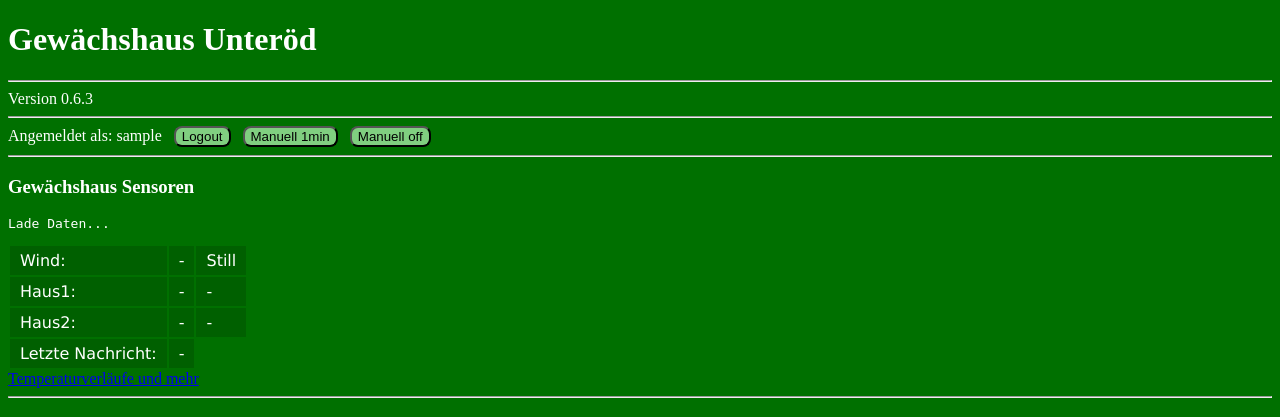
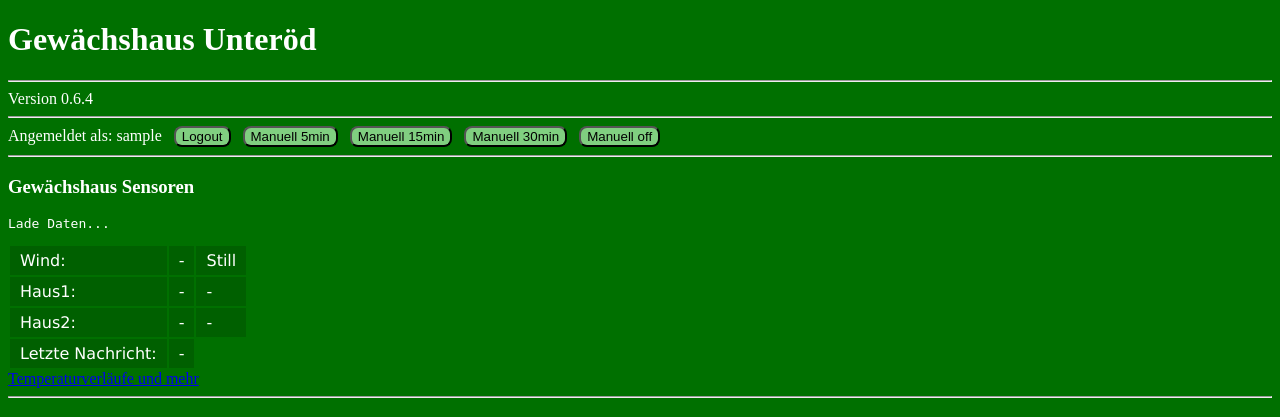
Before and after one commit to rundekugel/gwxhaus, a PHP site: page /gwxhaus.php in a window 1280 px wide. Shown: the top 417 px of the page. Run offline with PHP 8.4, Linux system fonts and the light colour scheme; the visitor is signed in with stand-in values (Sample User, id 1).

Commit message:
manuell state longer duration

```diff
--- a/Software/www-server/gwxhaus.php
+++ b/Software/www-server/gwxhaus.php
@@ -249,12 +249,14 @@
 
 <h1>Gew&auml;chshaus Unter&ouml;d</h1>
 <hr>
-Version 0.6.3
+Version 0.6.4
 <?php
 if(isset($_SESSION["user"])) {
   echo "<hr>Angemeldet als: ".$_SESSION["user"];
   echo " &nbsp;&nbsp;<a href='logout.php'><button>Logout</button></a>";
-  echo ' &nbsp;&nbsp;<button onclick=switcher("manually=60")>Manuell 1min</button></a>';
+  echo ' &nbsp;&nbsp;<button onclick=switcher("manually=300")>Manuell 5min</button></a>';
+  echo ' &nbsp;&nbsp;<button onclick="manually(15*60)">Manuell 15min</button></a>';
+  echo ' &nbsp;&nbsp;<button onclick="manually(30*60)">Manuell 30min</button></a>';
   echo ' &nbsp;&nbsp;<button onclick=switcher("manually=0")>Manuell off</button></a>';
 }
 ?>
```
